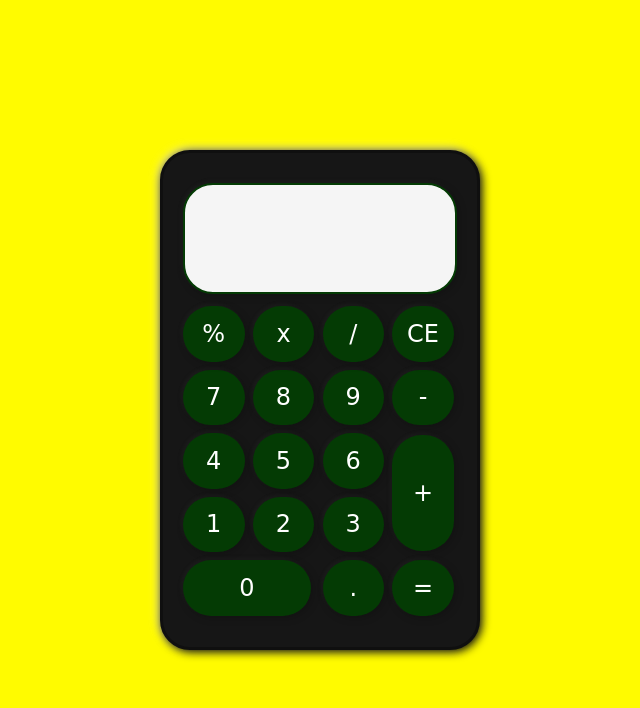
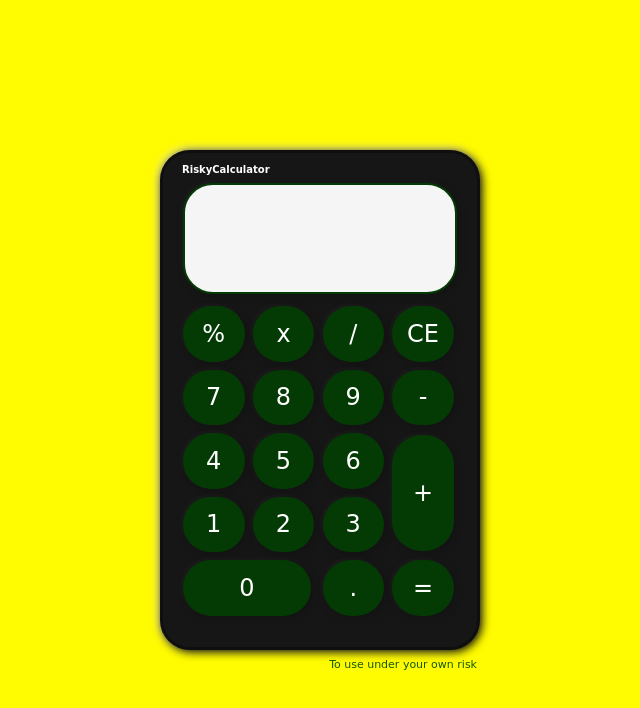
Before and after one commit to Paulaxam/RiskyCalculator, a plain HTML site: page index.html in a window 1280 px wide. Shown: the whole page, without its empty margins (320-960 px from the left). Drawn offline with Linux system fonts and the light colour scheme; a web font is replaced by a local one.

Commit message:
Agregado de marca al html, estilos de marca, quita de datos innecesarios js

```diff
--- a/index.html
+++ b/index.html
@@ -12,6 +12,7 @@
 </head>
 <body>
     <div class="cal-container">
+        <h1>RiskyCalculator</h1>
         <div class="pantalla">
             <p id="operacion"></p>
             <p id="numero"></p>
@@ -34,6 +35,7 @@
         <button class="boton" id="mult">x</button>
         <button class="boton" id="div">/</button>
         <button class="boton" id="borrar">CE</button>
+        <p class="disclaimer">To use under your own risk</p>
     </div>
     <script src="main.js"></script>
 </body>
--- a/main.js
+++ b/main.js
@@ -30,7 +30,7 @@ botones.forEach(element => {
 
 function obtenerDato(e) {
     let boton = e.target.id;
-
+    pantalla.classList.remove('smalltxt');
     switch (boton) {
         case 'n1':
             if(numero.length <= 10) {
@@ -188,7 +188,7 @@ function obtenerDato(e) {
                 preans = String(datos[datos.length-1]);
 
                 if (preans.length >= 11) {
-                    operacion.classList.add('smalltxt')
+                    operacion.innerHTML = '';
                     pantalla.classList.add('smalltxt');
                     ans = "Too long, didn't read 😘"
                 } else {
@@ -199,7 +199,7 @@ function obtenerDato(e) {
                 if(datos.length === 4 && datos[3] === '%' && datos[1] === 'x') {
                     ans = datos[0]*datos[2]*0.01;
                 } else {
-                    operacion.classList.add('smalltxt')
+                    operacion.innerHTML = '';
                     pantalla.classList.add('smalltxt');
                     ans = 'Are you serious?'
                 }
--- a/style.css
+++ b/style.css
@@ -13,7 +13,26 @@ body {
     justify-content: center;
 }
 
+h1 {
+    font-family:'DynaPuff', cursive;
+    color: white;
+    font-size: 10px;
+    display: inline-block;
+    position: absolute;
+    top: 11px;
+    left: 19px;
+}
+
+p.disclaimer {
+    position: absolute;
+    bottom: -24px;
+    right: 0px;
+    color: #115804;
+    font-size: 11px;
+}
+
 div.cal-container {
+    position: relative;
     width: 320px;
     height: 500px;
     display: grid;
```
